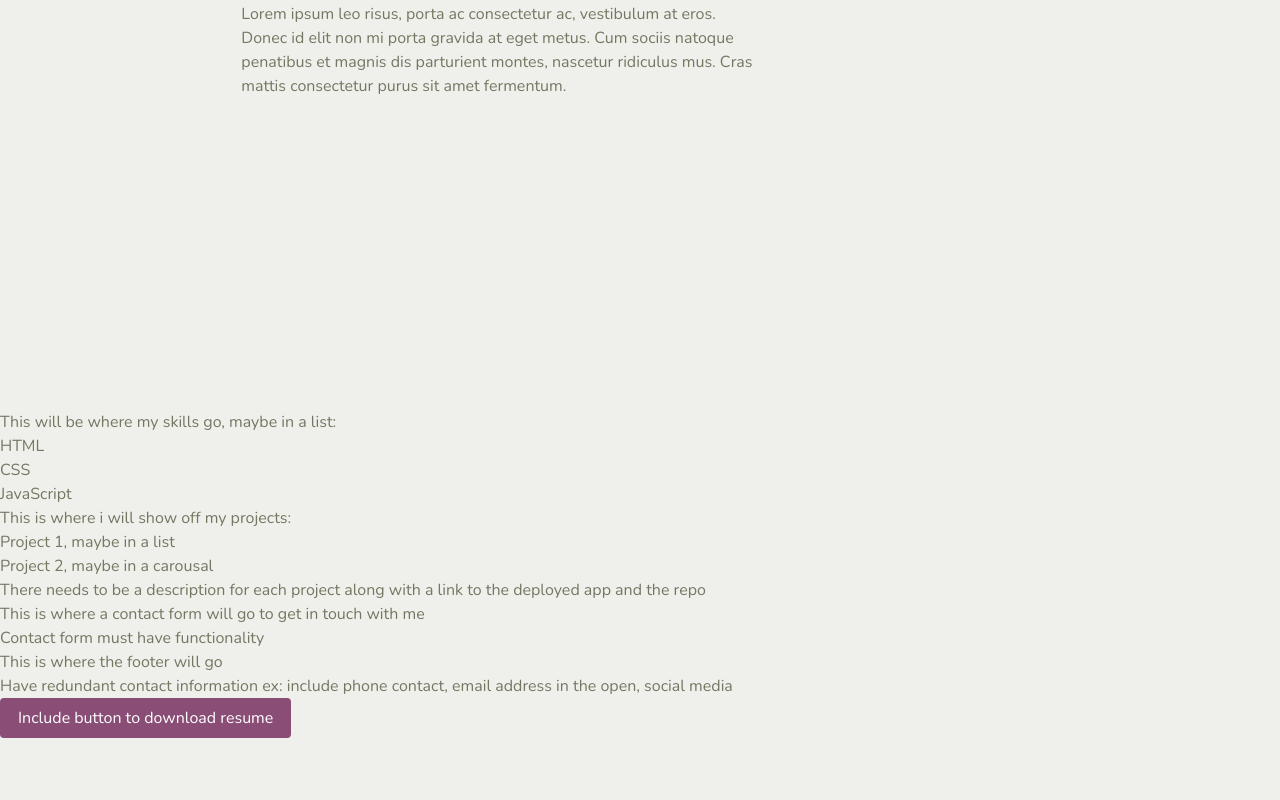
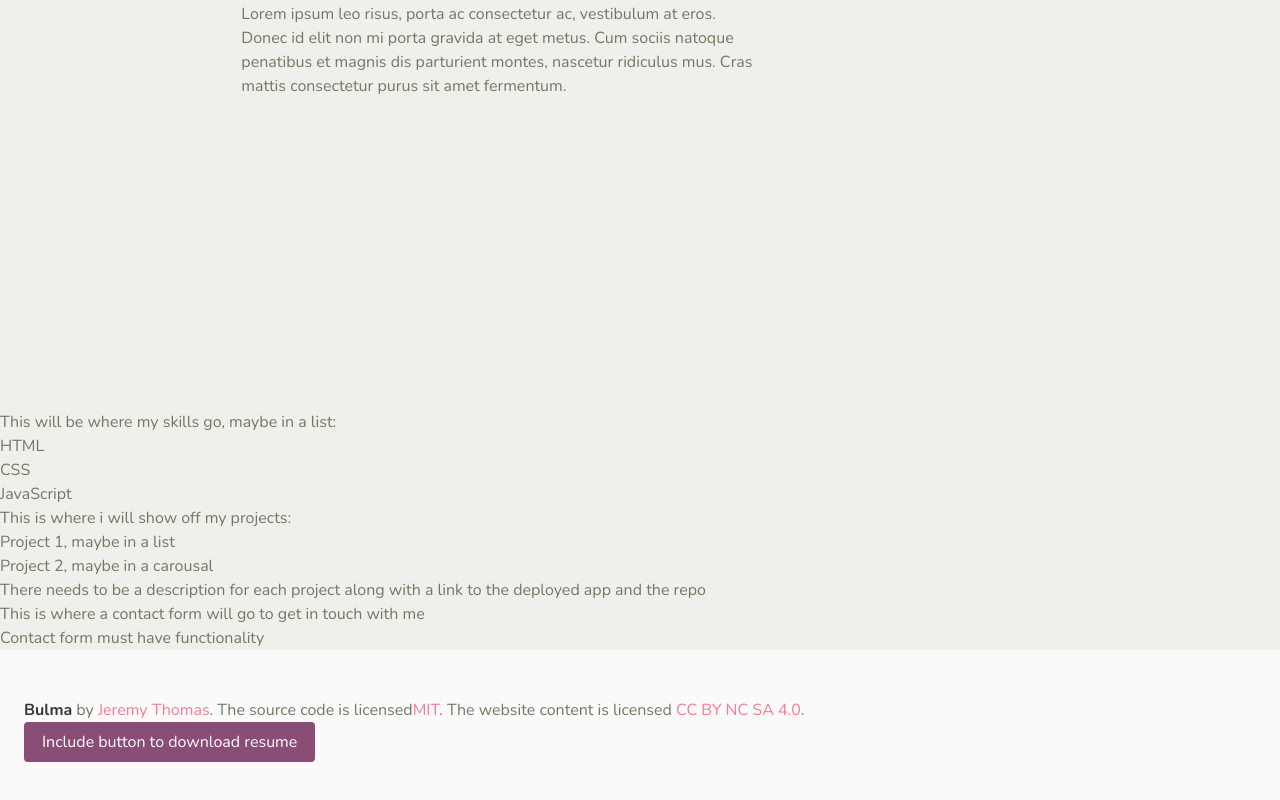
Before and after one commit to DMosca2021/devin_mosca, a React (Create React App) app in the folder client/: page / in a window 1280 px wide. Shown: the part 883-1683 px from the top of the page. Before the commit the page ends 1621 px from the top, so only its background shows below. Built offline with nearby package versions, Linux system fonts and the light colour scheme.

Commit message:
Basic styling for footer complete

```diff
--- a/client/src/App.scss
+++ b/client/src/App.scss
@@ -51,3 +51,4 @@
 @import "../node_modules/bulma/sass/components/navbar.sass";
 @import "../node_modules/bulma/sass/layout/hero.sass";
 @import "../node_modules/bulma/sass/layout/section.sass";
+@import "../node_modules/bulma/sass/layout/footer.sass"
--- a/client/src/components/Footer.js
+++ b/client/src/components/Footer.js
@@ -1,9 +1,20 @@
 function Footer() {
     return (
         <div>
-            <h1>This is where the footer will go</h1>
-            <h2>Have redundant contact information ex: include phone contact, email address in the open, social media</h2>
-            <button className="button is-primary">Include button to download resume</button>
+            <div>
+                <footer className="footer">
+                    <div className="content has-text-centered">
+                        <p>
+                            <strong>Bulma</strong> by <a href="https://jgthms.com">Jeremy Thomas</a>. The source code is licensed
+                            <a href="http://opensource.org/licenses/mit-license.php">MIT</a>. The website content
+                            is licensed <a href="http://creativecommons.org/licenses/by-nc-sa/4.0/">CC BY NC SA 4.0</a>.
+                        </p>
+                        <button className="button is-primary">Include button to download resume</button>
+                    </div>
+                </footer>
+            </div>
+
+
         </div>
     )
 }
```
